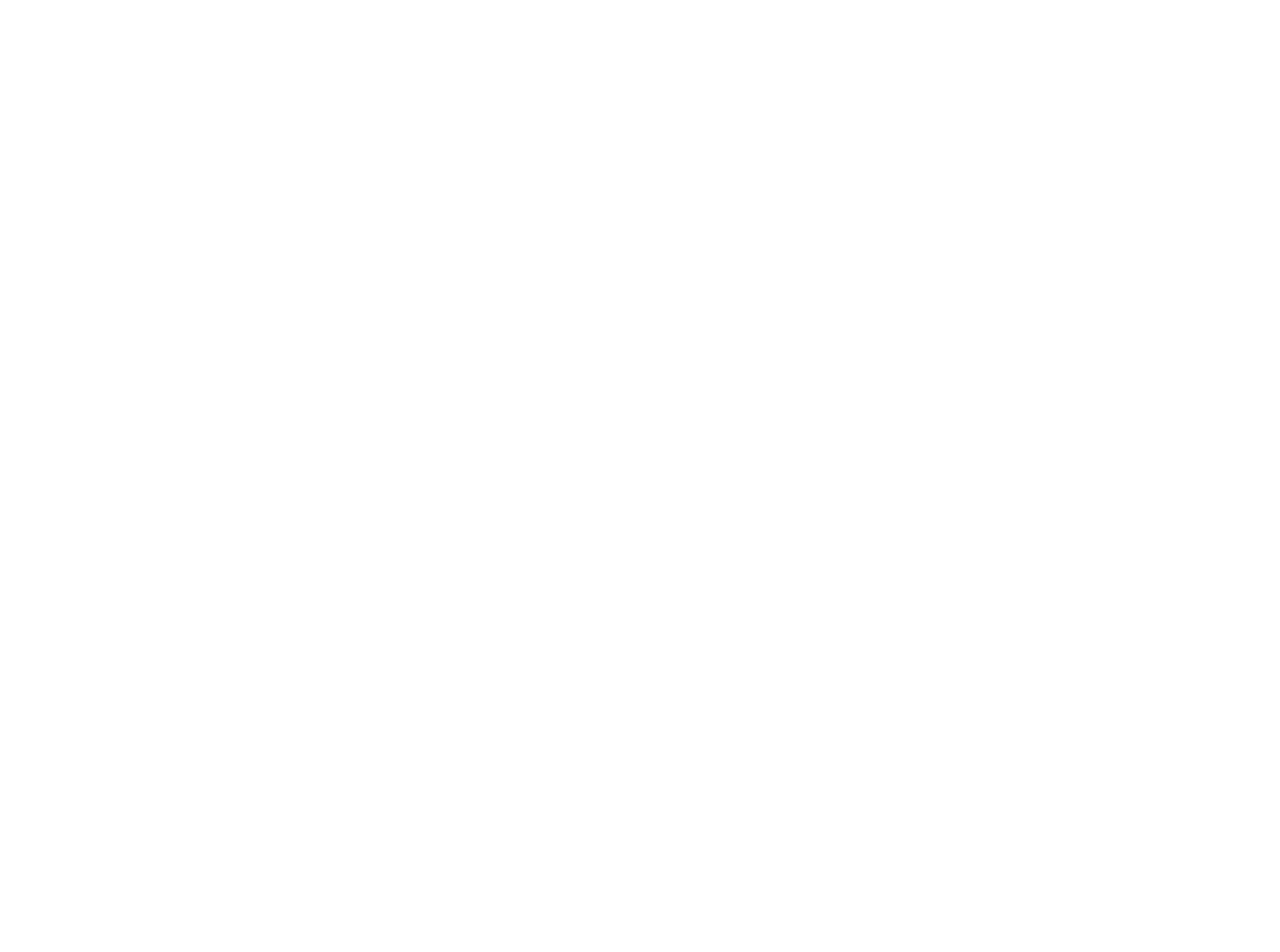
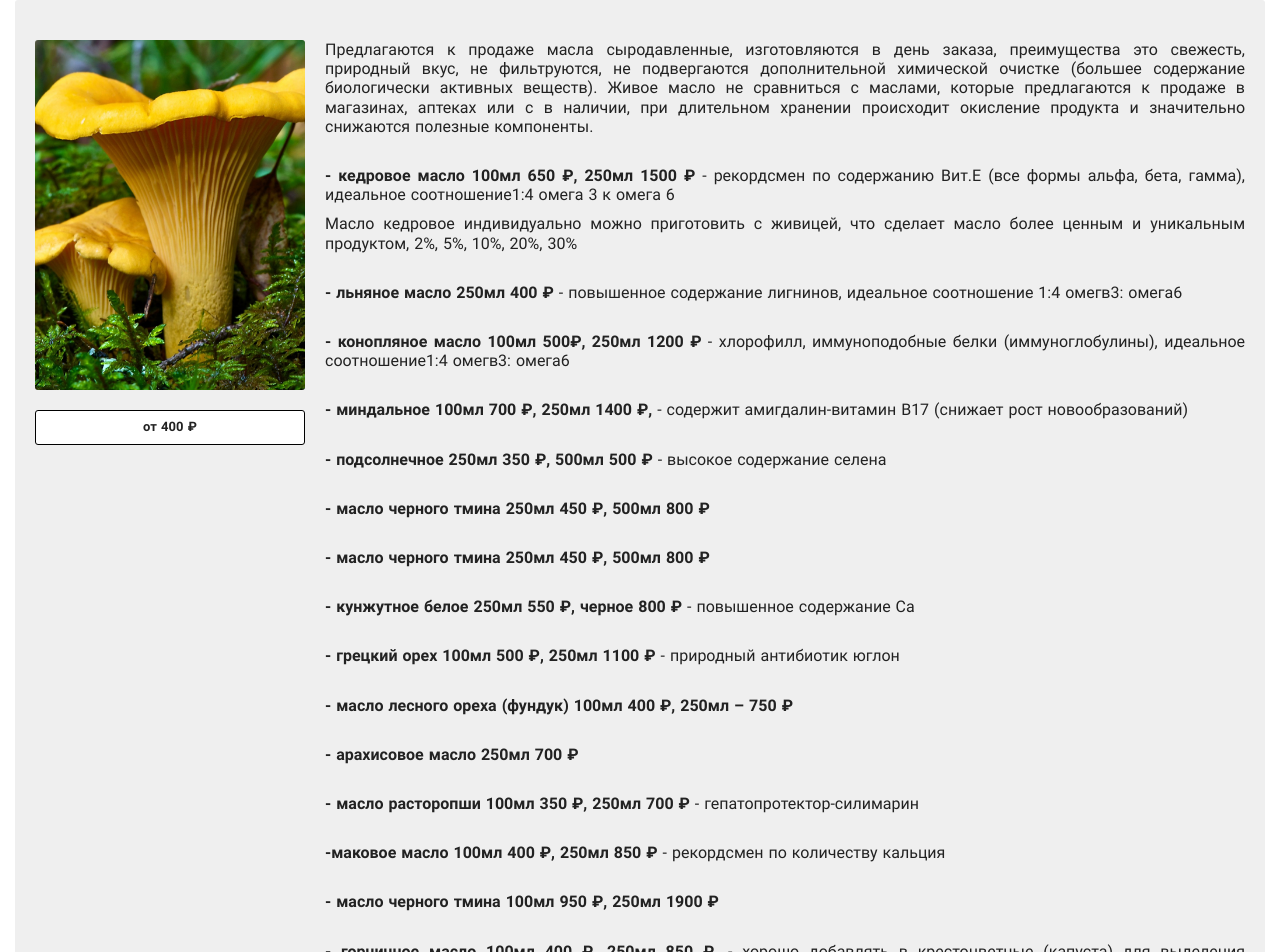
Before and after one commit to Zothe0/forest-store, a Nuxt app: page /products/raw-oil in a window 1280 px wide. Before the commit this address had no page. Shown: the part 100-1052 px from the top of the page. Before the commit the page ends 800 px from the top, so only its background shows below. Built offline with nearby package versions, Linux system fonts and the light colour scheme.

Commit message:
Your Message

```diff
--- a/pages/index.vue
+++ b/pages/index.vue
@@ -227,7 +227,7 @@
 			{
 				image: "images/mushrooms.jpg",
 				title: "Масла сыродавленные под заказ",
-				path: "/products/adaptogen",
+				path: "/products/raw-oil",
 			},
 			{
 				image: "images/mushrooms.jpg",
--- /dev/null
+++ b/pages/products/raw-oil.vue
@@ -0,0 +1,211 @@
+<template>
+	<div class="main">
+		<div class="product">
+			<div class="product__column">
+				<div
+					class="product__image"
+					:style="{ 'background-image': `url(${image})` }"
+				/>
+				<a href="#contacts" class="product__price">от 400 ₽</a>
+			</div>
+			<div class="product__text">
+				<p>
+					Предлагаются к продаже масла сыродавленные, изготовляются в
+					день заказа, преимущества это свежесть, природный вкус, не
+					фильтруются, не подвергаются дополнительной химической
+					очистке (большее содержание биологически активных веществ).
+					Живое масло не сравниться с маслами, которые предлагаются к
+					продаже в магазинах, аптеках или с в наличии, при длительном
+					хранении происходит окисление продукта и значительно
+					снижаются полезные компоненты.
+				</p>
+				<p class="article">
+					<span class="bold"
+						>- кедровое масло 100мл 650 ₽, 250мл 1500
+						₽</span
+					>
+					- рекордсмен по содержанию Вит.Е (все формы альфа, бета,
+					гамма), идеальное соотношение1:4 омега 3 к омега 6
+				</p>
+				<p>
+					Масло кедровое индивидуально можно приготовить с живицей,
+					что сделает масло более ценным и уникальным продуктом, 2%,
+					5%, 10%, 20%, 30%
+				</p>
+				<p class="article">
+					<span class="bold">- льняное масло 250мл 400 ₽</span> -
+					повышенное содержание лигнинов, идеальное соотношение 1:4
+					омегв3: омега6
+				</p>
+				<p class="article">
+					<span class="bold"
+						>- конопляное масло 100мл 500₽, 250мл 1200
+						₽</span
+					>
+					- хлорофилл, иммуноподобные белки (иммуноглобулины),
+					идеальное соотношение1:4 омегв3: омега6
+				</p>
+				<p class="article">
+					<span class="bold"
+						>- миндальное 100мл 700 ₽, 250мл 1400 ₽,</span
+					>
+					- содержит амигдалин-витамин В17 (снижает рост
+					новообразований)
+				</p>
+				<p class="article">
+					<span class="bold"
+						>- подсолнечное 250мл 350 ₽, 500мл 500 ₽</span
+					>
+					- высокое содержание селена
+				</p>
+				<p class="article">
+					<span class="bold"
+						>- масло черного тмина 250мл 450 ₽, 500мл 800
+						₽</span
+					>
+				</p>
+				<p class="article">
+					<span class="bold"
+						>- масло черного тмина 250мл 450 ₽, 500мл 800
+						₽</span
+					>
+				</p>
+				<p class="article">
+					<span class="bold"
+						>- кунжутное белое 250мл 550 ₽, черное 800
+						₽</span
+					>
+					- повышенное содержание Са
+				</p>
+				<p class="article">
+					<span class="bold"
+						>- грецкий орех 100мл 500 ₽, 250мл 1100 ₽</span
+					>
+					- природный антибиотик юглон
+				</p>
+				<p class="article">
+					<span class="bold"
+						>- масло лесного ореха (фундук) 100мл 400 ₽, 250мл – 750 ₽</span
+					>
+				</p>
+				<p class="article">
+					<span class="bold">- арахисовое масло 250мл 700 ₽</span>
+				</p>
+				<p class="article">
+					<span class="bold"
+						>- масло расторопши 100мл 350 ₽, 250мл 700
+						₽</span
+					>
+					- гепатопротектор-силимарин
+				</p>
+				<p class="article">
+					<span class="bold"
+						>-маковое масло 100мл 400 ₽, 250мл 850 ₽</span
+					>
+					- рекордсмен по количеству кальция
+				</p>
+				<p class="article">
+					<span class="bold"
+						>- масло черного тмина 100мл 950 ₽, 250мл 1900
+						₽</span
+					>
+				</p>
+				<p class="article">
+					<span class="bold"
+						>- горчичное масло 100мл 400 ₽, 250мл 850
+						₽,</span
+					>
+					- хорошо добавлять в крестоцветные (капуста) для выделения
+					сульфорафана и индол-3-карбинола
+				</p>
+				<p class="article">
+					Масла можно добавлять в различные блюда и употреблять как
+					самостоятельное средство для лечения и профилактики
+					заболеваний, а так же использовать в косметические средства
+					шампуни, крема (лифтинг-эффект), но лучше в натуральном
+					виде.
+				</p>
+			</div>
+		</div>
+		<Form />
+	</div>
+</template>
+
+<script>
+import Form from "@/components/Form"
+
+export default {
+	components: {
+		Form,
+	},
+	data: () => ({
+		image: "../images/mushrooms.jpg",
+	}),
+}
+</script>
+
+<style lang="sass" scoped>
+.main
+	margin: 0 auto
+	padding-top: 100px
+	display: flex
+	flex-direction: column
+.article
+	margin-top: 30px
+.bold
+	font-weight: 600
+.product
+	background-color: #efefef
+	border-radius: 3px
+	width: 100%
+	padding: 40px 20px
+	margin: 0 auto 140px
+	max-width: 1250px
+	display: flex
+	&__columns
+		display: flex
+		margin-bottom: 15px
+	&__column
+		line-height: 1.4em
+		display: flex
+		flex-direction: column
+		&:first-child
+			margin-right: 20px
+	&__image
+		width: 270px
+		background-position: center center
+		margin-bottom: 20px
+		border-radius: 3px
+		background-size: cover
+		height: 350px
+	&__price
+		display: flex
+		justify-content: center
+		align-items: center
+		margin-bottom: 8px
+		border: #000 solid 1px
+		border-radius: 3px
+		height: 35px
+		min-width: 270px
+		max-width: 100%
+		font-size: 13px
+		font-weight: 600
+		background-color: #fff
+		transition: all 300ms ease 0s
+		&:hover
+			border: #fff solid 1px
+			background-color: #000
+			color: #fff
+	&__text
+		text-align: justify
+		line-height: 1.2em
+		p
+			margin-bottom: 10px
+@media screen and ( max-width: 767px)
+	.product
+		flex-direction: column
+		&__column
+			align-items: center
+			margin-right: 0 !important
+			margin-bottom: 20px
+</style>
```
Also changed, not shown: 12 other files (tests, documents, lock files or other folders).
